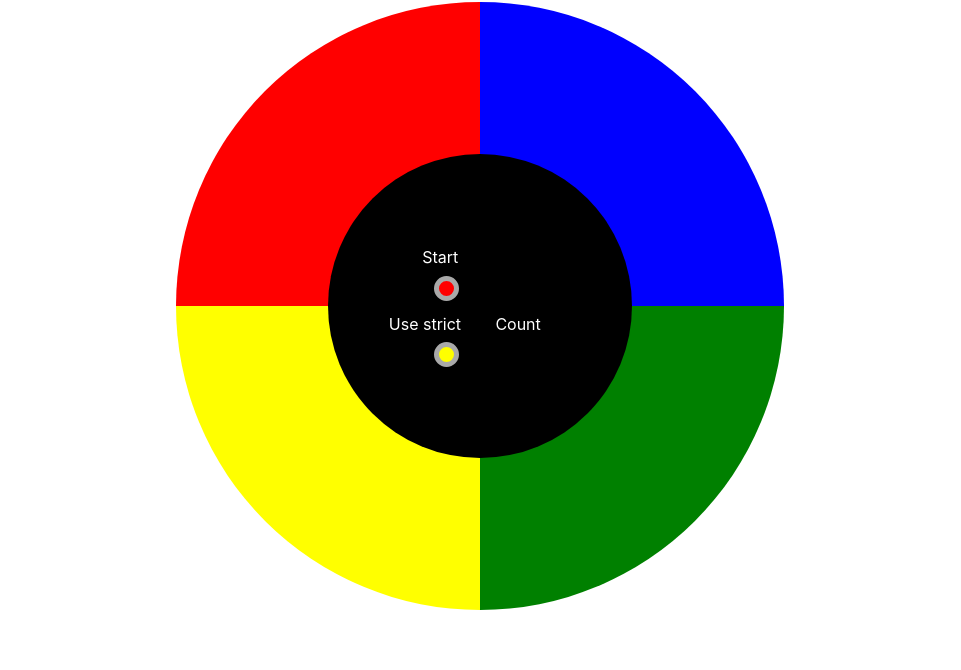
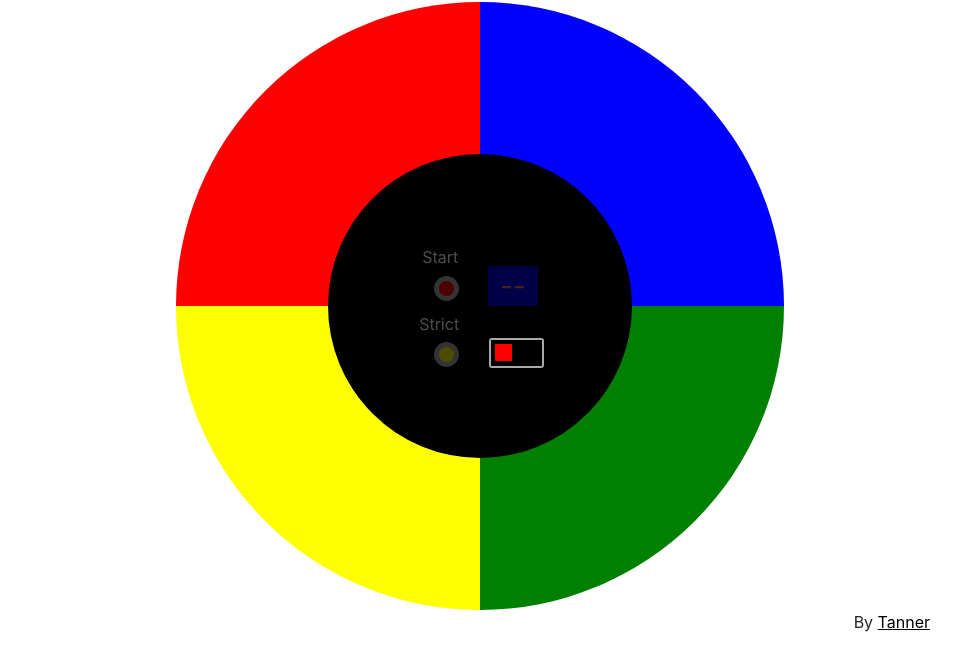
Before and after one commit to tannergaucher/fcc-simon, a plain HTML site: page index.html in a window 1280 px wide. Shown: the part 104-774 px from the top of the page, without its empty margins (160-1121 px from the left). Drawn offline with nearby package versions, Linux system fonts and the light colour scheme.

Commit message:
added switch, coutner components

```diff
--- a/css/style.css
+++ b/css/style.css
@@ -95,8 +95,8 @@
 
 .strict {
   position: absolute;
-  bottom: 35%;
-  left: 20%;
+  bottom: 40%;
+  left: 30%;
 }
 
 .strict-light {
@@ -110,10 +110,102 @@
   border: 5px solid darkgrey;
 }
 
-.count {
+.counter {
   position: absolute;
-  bottom: 35%;
-  right: 30%;
+  top: 37%;
+  right: 31%;
+  display: flex;
+  height: 40px;
+  width: 50px;
+  align-items: center;
+  justify-content: center;
+  color: tomato;
+  font-size: 28px;
+  border-radius: 2px;
+  background: rgba(0, 0, 240, 200);
+}
+
+.on-off {
+  position: absolute;
+  bottom: 25%;
+  right: 29%;
+}
+
+/* The switch - the box around the slider */
+
+.switch {
+  position: relative;
+  display: inline-block;
+  width: 55px;
+  height: 30px;
+  border-radius: 3px;
+  border: 2px solid darkgrey;
+}
+
+/* Hide default HTML checkbox */
+
+.switch input {
+  display: none;
+}
+
+/* The slider */
+
+.slider {
+  position: absolute;
+  cursor: pointer;
+  top: 0;
+  left: 0;
+  right: 0;
+  bottom: 0;
+  background-color: black;
+  -webkit-transition: .4s;
+  transition: .4s;
+}
+
+.slider:before {
+  margin-left: 4px;
+  position: absolute;
+  content: "";
+  height: 17px;
+  width: 17px;
+  left: 0px;
+  bottom: 5px;
+  background-color: red;
+  border-radius: 1px;
+  -webkit-transition: .4s;
+  transition: .4s;
+  /* opacity: .8; */
+}
+
+input:checked+.slider:before {
+  -webkit-transform: translateX(26px);
+  -ms-transform: translateX(26px);
+  transform: translateX(26px);
+}
+
+.on {}
+
+.off {
+  background: darkgrey;
+  opacity: .3;
+}
+
+.credit {
+  text-align: right;
+}
+
+a {
+  color: black !important;
+  text-decoration: underline !important;
+}
+
+a:hover {
+  color: red !important;
+  opacity: .5 !important;
+}
+
+p {
+  margin-bottom: 0px !important;
 }
 
 /* @media(max-width: 992px) {
--- a/index.html
+++ b/index.html
@@ -5,6 +5,7 @@
   <meta charset="UTF-8">
   <title></title>
   <link rel="stylesheet" href="css/style.css">
+  <link href="https://fonts.googleapis.com/css?family=Lato" rel="stylesheet">
 </head>
 
 <body>
@@ -16,13 +17,22 @@
       <div id="yellow" class="button yellow"></div>
       <div id="green" class="button green"></div>
       <div class="center">
-        <p class="start">Start</p>
-        <div class="red-light"></div>
-        <p class="count">Count</p>
-        <p class="strict">Use strict</p>
-        <div class="strict-light"></div>
+        <div id="controls" class="on">
+          <p class="start">Start</p>
+          <div class="red-light"></div>
+          <p id="counter" class="counter">--</p>
+          <p class="strict">Strict</p>
+          <div class="strict-light"></div>
+        </div>
+        <div class="on-off">
+          <label class="switch">
+            <input id="checkbox" type="checkbox">
+            <span class="slider"></span>
+          </label>
+        </div>
       </div>
     </div>
+    <p class="credit">By <a href="#">Tanner</a></p>
   </div>
 
   <audio id="sound1"><source src="https://s3.amazonaws.com/freecodecamp/simonSound1.mp3" type="audio/mpeg">
--- a/js/index.js
+++ b/js/index.js
@@ -6,8 +6,11 @@ let sound1 = document.getElementById('sound1');
 let sound2 = document.getElementById('sound2');
 let sound3 = document.getElementById('sound3');
 let sound4 = document.getElementById('sound4');
+let onSwitch = document.getElementById('checkbox');
+let controls = document.getElementById('controls');
+let simonBody = document.getElementById('simon');
 
-let buttons = [1, 2, 3, 4];
+
 let colors = ['red', 'green', 'blue', 'yellow'];
 let count = 1;
 let que = [];
@@ -26,12 +29,28 @@ function player(button) {
     console.log("match");
     count++;
     simon();
+
   } else {
     console.log('nope. restart');
     count = 1;
     //restart()
   }
 }
+
+function switchOn() {
+  if (onSwitch.checked === true) {
+    controls.classList.add('on');
+    controls.classList.remove('off');
+
+  }
+  if (onSwitch.checked === false) {
+    controls.classList.add('off');
+    controls.classList.remove('on');
+  }
+}
+switchOn();
+
+onSwitch.addEventListener('click', switchOn);
 
 red.addEventListener('click', function() {
   sound1.play();
```
